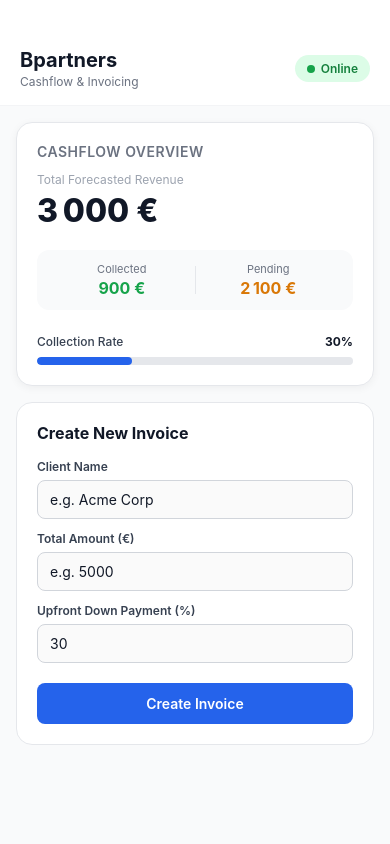
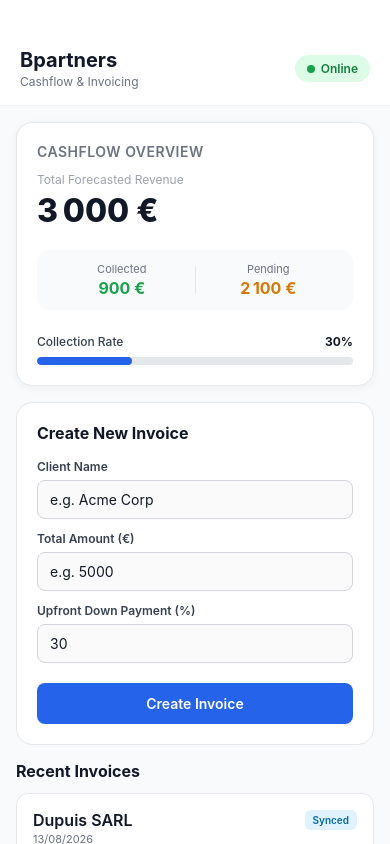
Before and after one commit to tahiry-dev/bpartners-mobile-poc, a React Native app: screen / in a window 390 px wide. Built offline with nearby package versions, Linux system fonts and the light colour scheme.

Commit message:
feat(ui): add InvoiceList component displaying invoice cards and payment schedules

```diff
--- a/App.js
+++ b/App.js
@@ -5,6 +5,7 @@ import { store } from './src/store';
 import { Header } from './src/components/Header';
 import { CashflowChart } from './src/components/CashflowChart';
 import { InvoiceForm } from './src/components/InvoiceForm';
+import { InvoiceList } from './src/components/InvoiceList';
 
 export default function App() {
   return (
@@ -14,6 +15,7 @@ export default function App() {
         <ScrollView contentContainerStyle={styles.scrollContent}>
           <CashflowChart />
           <InvoiceForm />
+          <InvoiceList />
         </ScrollView>
       </View>
     </Provider>
--- /dev/null
+++ b/src/components/InvoiceList.tsx
@@ -0,0 +1,201 @@
+import React from 'react';
+import { View, Text, StyleSheet } from 'react-native';
+import { useSelector } from 'react-redux';
+import { RootState } from '../store';
+
+export const InvoiceList: React.FC = () => {
+  const { list } = useSelector((state: RootState) => state.invoices);
+
+  if (list.length === 0) {
+    return (
+      <View style={styles.emptyContainer}>
+        <Text style={styles.emptyText}>No invoices created yet.</Text>
+      </View>
+    );
+  }
+
+  return (
+    <View style={styles.container}>
+      <Text style={styles.sectionTitle}>Recent Invoices</Text>
+
+      {list.map((invoice) => (
+        <View key={invoice.id} style={styles.card}>
+          {/* Header Row */}
+          <View style={styles.cardHeader}>
+            <View>
+              <Text style={styles.clientName}>{invoice.clientName}</Text>
+              <Text style={styles.dateText}>
+                {new Date(invoice.createdAt).toLocaleDateString('fr-FR')}
+              </Text>
+            </View>
+
+            {/* Sync Badge */}
+            <View
+              style={[
+                styles.syncBadge,
+                {
+                  backgroundColor:
+                    invoice.syncStatus === 'SYNCED' ? '#E0F2FE' : '#FEF3C7',
+                },
+              ]}
+            >
+              <Text
+                style={[
+                  styles.syncBadgeText,
+                  {
+                    color:
+                      invoice.syncStatus === 'SYNCED' ? '#0369A1' : '#B45309',
+                  },
+                ]}
+              >
+                {invoice.syncStatus === 'SYNCED' ? 'Synced' : 'Pending Sync'}
+              </Text>
+            </View>
+          </View>
+
+          {/* Amount Row */}
+          <View style={styles.amountRow}>
+            <Text style={styles.amountLabel}>Total Amount</Text>
+            <Text style={styles.amountValue}>
+              {invoice.totalAmount.toLocaleString('fr-FR')} €
+            </Text>
+          </View>
+
+          {/* Schedule / Installments */}
+          <View style={styles.installmentsContainer}>
+            <Text style={styles.installmentsTitle}>Payment Schedule</Text>
+            {invoice.installments.map((inst) => (
+              <View key={inst.id} style={styles.installmentRow}>
+                <Text style={styles.installmentText}>
+                  {inst.percentage}% ({inst.amount.toLocaleString('fr-FR')} €)
+                </Text>
+                <View
+                  style={[
+                    styles.statusBadge,
+                    {
+                      backgroundColor:
+                        inst.status === 'PAID' ? '#DCFCE7' : '#F3F4F6',
+                    },
+                  ]}
+                >
+                  <Text
+                    style={[
+                      styles.statusText,
+                      {
+                        color: inst.status === 'PAID' ? '#15803D' : '#4B5563',
+                      },
+                    ]}
+                  >
+                    {inst.status === 'PAID' ? 'Paid (Upfront)' : 'Due at +30d'}
+                  </Text>
+                </View>
+              </View>
+            ))}
+          </View>
+        </View>
+      ))}
+    </View>
+  );
+};
+
+const styles = StyleSheet.create({
+  container: {
+    marginHorizontal: 16,
+    marginBottom: 16,
+  },
+  sectionTitle: {
+    fontSize: 16,
+    fontWeight: '700',
+    color: '#111827',
+    marginBottom: 12,
+  },
+  emptyContainer: {
+    padding: 24,
+    alignItems: 'center',
+  },
+  emptyText: {
+    color: '#9CA3AF',
+    fontSize: 14,
+  },
+  card: {
+    backgroundColor: '#FFFFFF',
+    padding: 16,
+    borderRadius: 12,
+    borderWidth: 1,
+    borderColor: '#E5E7EB',
+    marginBottom: 12,
+  },
+  cardHeader: {
+    flexDirection: 'row',
+    justifyContent: 'space-between',
+    alignItems: 'flex-start',
+    marginBottom: 12,
+  },
+  clientName: {
+    fontSize: 16,
+    fontWeight: '600',
+    color: '#111827',
+  },
+  dateText: {
+    fontSize: 11,
+    color: '#6B7280',
+    marginTop: 2,
+  },
+  syncBadge: {
+    paddingHorizontal: 8,
+    paddingVertical: 4,
+    borderRadius: 6,
+  },
+  syncBadgeText: {
+    fontSize: 10,
+    fontWeight: '600',
+  },
+  amountRow: {
+    flexDirection: 'row',
+    justifyContent: 'space-between',
+    alignItems: 'center',
+    paddingVertical: 8,
+    borderTopWidth: 1,
+    borderBottomWidth: 1,
+    borderColor: '#F3F4F6',
+    marginBottom: 12,
+  },
+  amountLabel: {
+    fontSize: 12,
+    color: '#6B7280',
+  },
+  amountValue: {
+    fontSize: 16,
+    fontWeight: '700',
+    color: '#111827',
+  },
+  installmentsContainer: {
+    marginTop: 4,
+  },
+  installmentsTitle: {
+    fontSize: 11,
+    fontWeight: '600',
+    color: '#9CA3AF',
+    textTransform: 'uppercase',
+    marginBottom: 6,
+  },
+  installmentRow: {
+    flexDirection: 'row',
+    justifyContent: 'space-between',
+    alignItems: 'center',
+    marginTop: 4,
+  },
+  installmentText: {
+    fontSize: 12,
+    color: '#374151',
+  },
+  statusBadge: {
+    paddingHorizontal: 6,
+    paddingVertical: 2,
+    borderRadius: 4,
+  },
+  statusText: {
+    fontSize: 10,
+    fontWeight: '500',
+  },
+});
```
